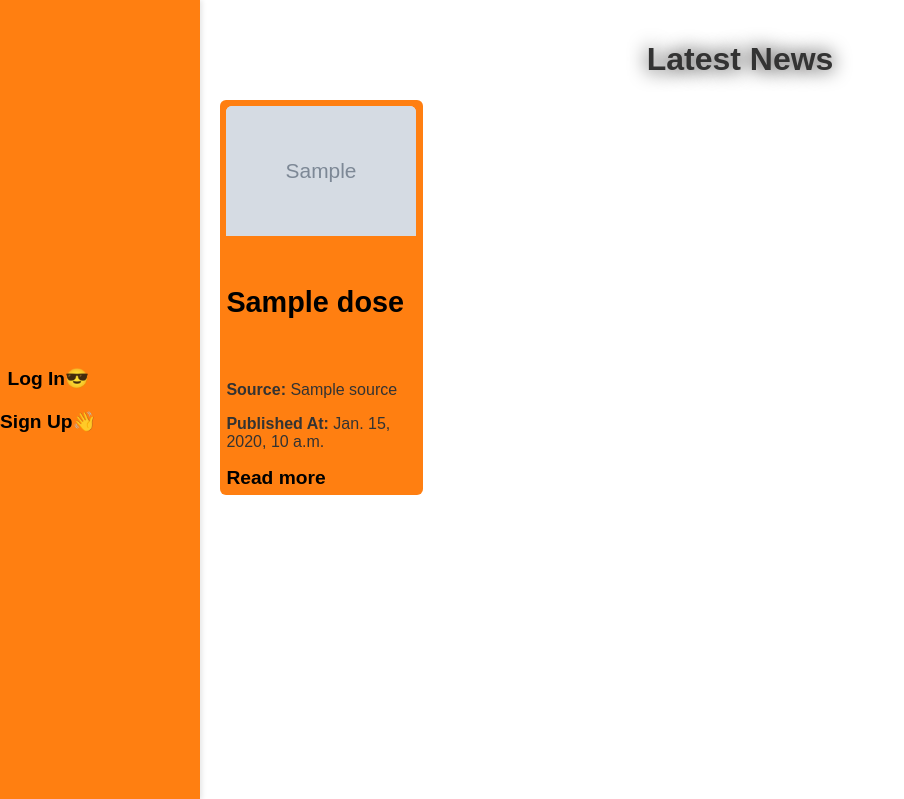
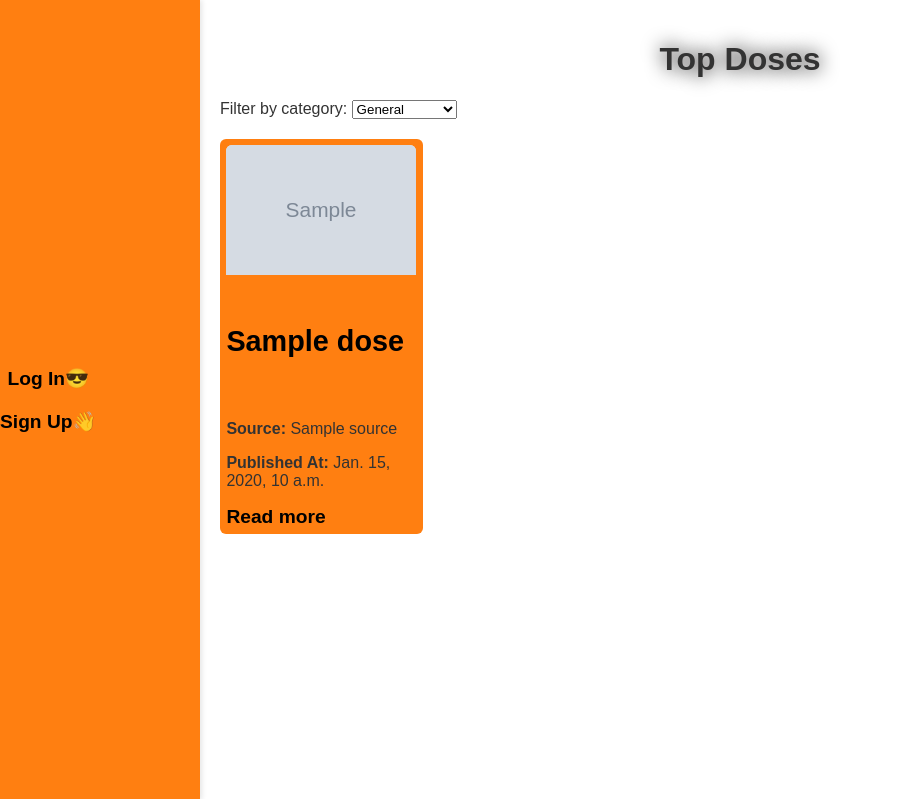
Before and after one commit to maviles7/dailydose, a Django app: template main_app/templates/doses/index.html in a window 1280 px wide. Shown: the top 799 px of the page, without its empty margins (0-904 px from the left). Run offline with Django 3.2, Linux system fonts and the light colour scheme; the template is opened without the code that fills it: most values are stand-ins (such as "Sample title", 1, 10 or a date in 2020); grey boxes marked "Sample" are stand-in pictures.

Commit message:
category drop down + protected routes

```diff
--- a/main_app/templates/doses/index.html
+++ b/main_app/templates/doses/index.html
@@ -5,7 +5,25 @@
 
 
 {% block content %}
-  <h1>Latest News</h1>
+  <h1>Top Doses</h1>
+
+    <!-- Category Filter -->
+    <form method="get" action="{% url 'dose-index' %}">
+      <label for="category">Filter by category:</label>
+      <select name="category" id="category" onchange="this.form.submit()">
+        <option value="general" {% if selected_category == "general" %}selected{% endif %}>General</option>
+        <option value="world" {% if selected_category == "world" %}selected{% endif %}>World</option>
+        <option value="business" {% if selected_category == "business" %}selected{% endif %}>Business</option>
+        <option value="technology" {% if selected_category == "technology" %}selected{% endif %}>Technology</option>
+        <option value="sports" {% if selected_category == "sports" %}selected{% endif %}>Sports</option>
+        <option value="science" {% if selected_category == "science" %}selected{% endif %}>Science</option>
+        <option value="health" {% if selected_category == "health" %}selected{% endif %}>Health</option>
+        <option value="entertainment" {% if selected_category == "entertainment" %}selected{% endif %}>Entertainment</option>
+        <option value="nation" {% if selected_category == "nation" %}selected{% endif %}>Nation</option>
+      </select>
+    </form>
+
+
     <ul>
       {% for dose in doses %}
         <li class="card">
```
Also changed, not shown: main_app/views.py (+119 -79 lines). Lines whose indentation alone changed are shown as unchanged.
